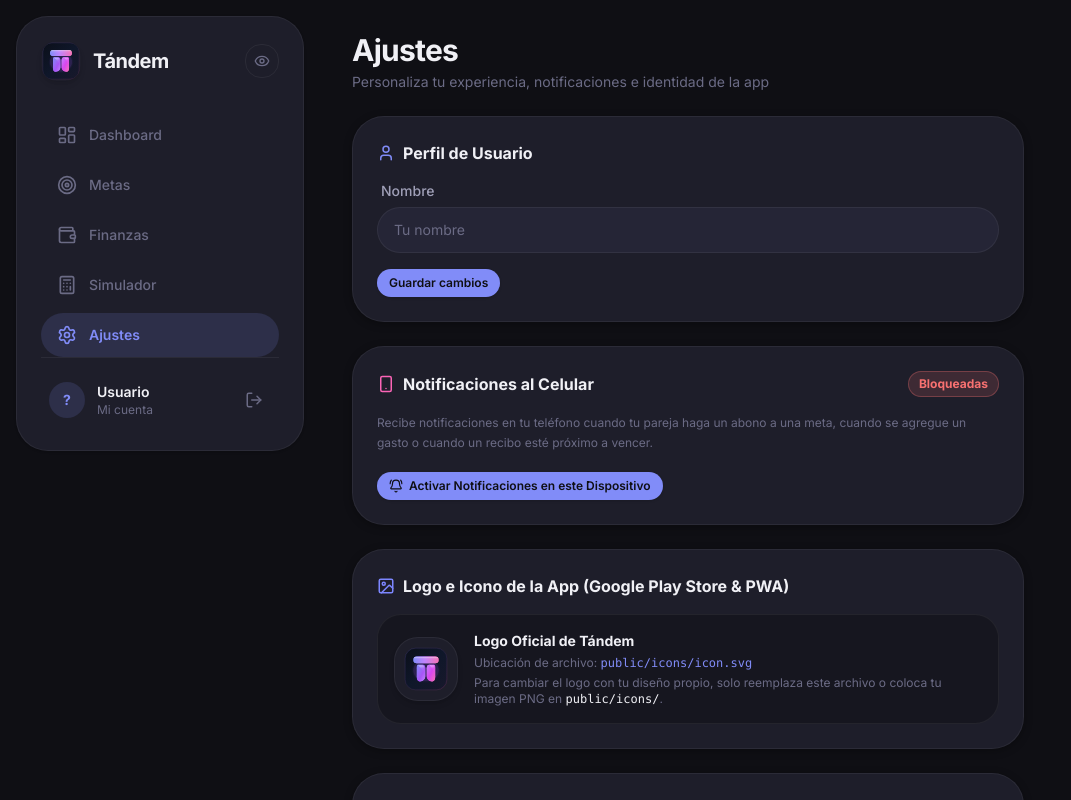
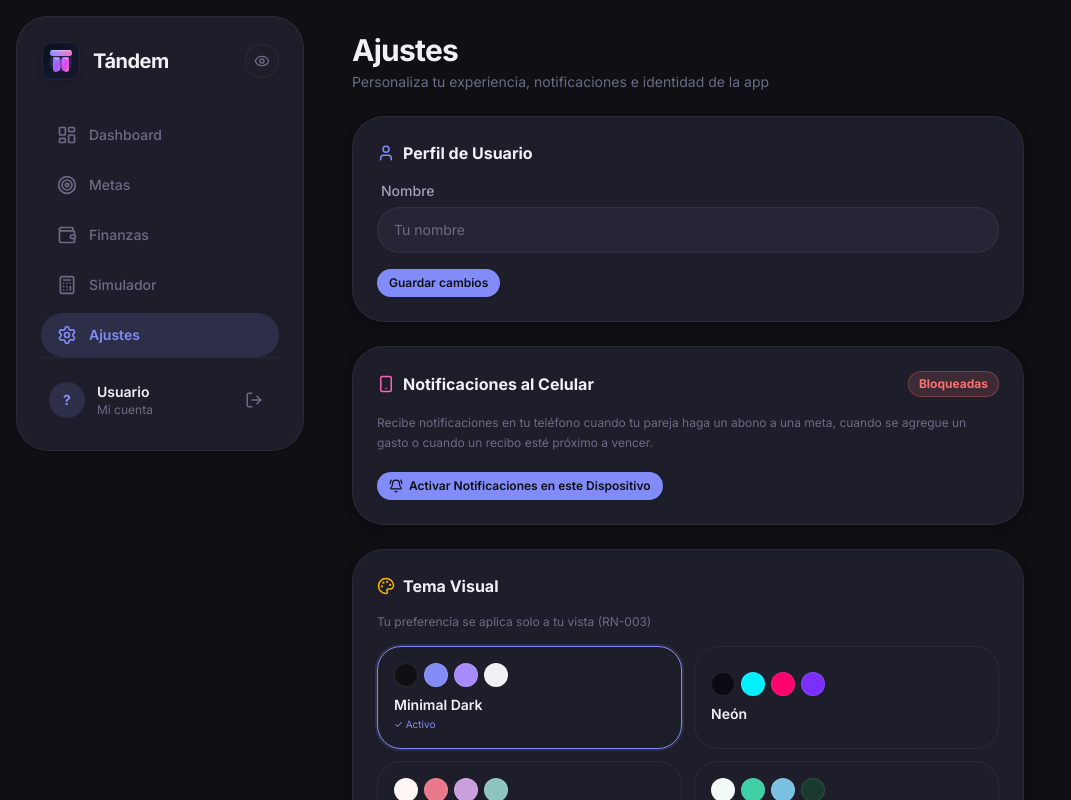
Before and after one commit to xGabinho/Tandem, a Next.js app: page /settings in a window 1280 px wide. Shown: the whole page, without its empty margins (0-1071 px from the left). Built offline with nearby package versions, Linux system fonts and the light colour scheme; no server answers.

Commit message:
chore: ajustes menores en configuracion

```diff
--- a/src/app/settings/page.tsx
+++ b/src/app/settings/page.tsx
@@ -232,35 +232,6 @@ export default function SettingsPage() {
         </div>
       </section>
 
-      {/* ===== Visual Identity & Logo Section ===== */}
-      <section className="glass-card p-6 space-y-4">
-        <h3 className="font-bold text-text-primary flex items-center gap-2">
-          <ImageIcon size={18} className="text-indigo-400" />
-          Logo e Icono de la App (Google Play Store & PWA)
-        </h3>
-
-        <div className="flex items-center gap-4 p-4 rounded-[var(--radius-lg)] bg-bg-surface border border-border">
-          <div className="w-16 h-16 rounded-[var(--radius-lg)] bg-bg-card border border-border flex items-center justify-center p-2 shrink-0 shadow-md">
-            <img
-              src="/icons/icon.svg"
-              alt="Logo Tándem"
-              className="w-full h-full object-contain"
-            />
-          </div>
-          <div className="space-y-1 text-xs">
-            <p className="font-bold text-text-primary text-sm">
-              Logo Oficial de Tándem
-            </p>
-            <p className="text-text-muted">
-              Ubicación de archivo: <code className="text-accent-primary font-mono">public/icons/icon.svg</code>
-            </p>
-            <p className="text-text-muted">
-              Para cambiar el logo con tu diseño propio, solo reemplaza este archivo o coloca tu imagen PNG en <code className="font-mono text-text-primary">public/icons/</code>.
-            </p>
-          </div>
-        </div>
-      </section>
-
       {/* ===== Theme Section (RF-003) ===== */}
       <section className="glass-card p-6 space-y-4">
         <h3 className="font-bold text-text-primary flex items-center gap-2">
```
